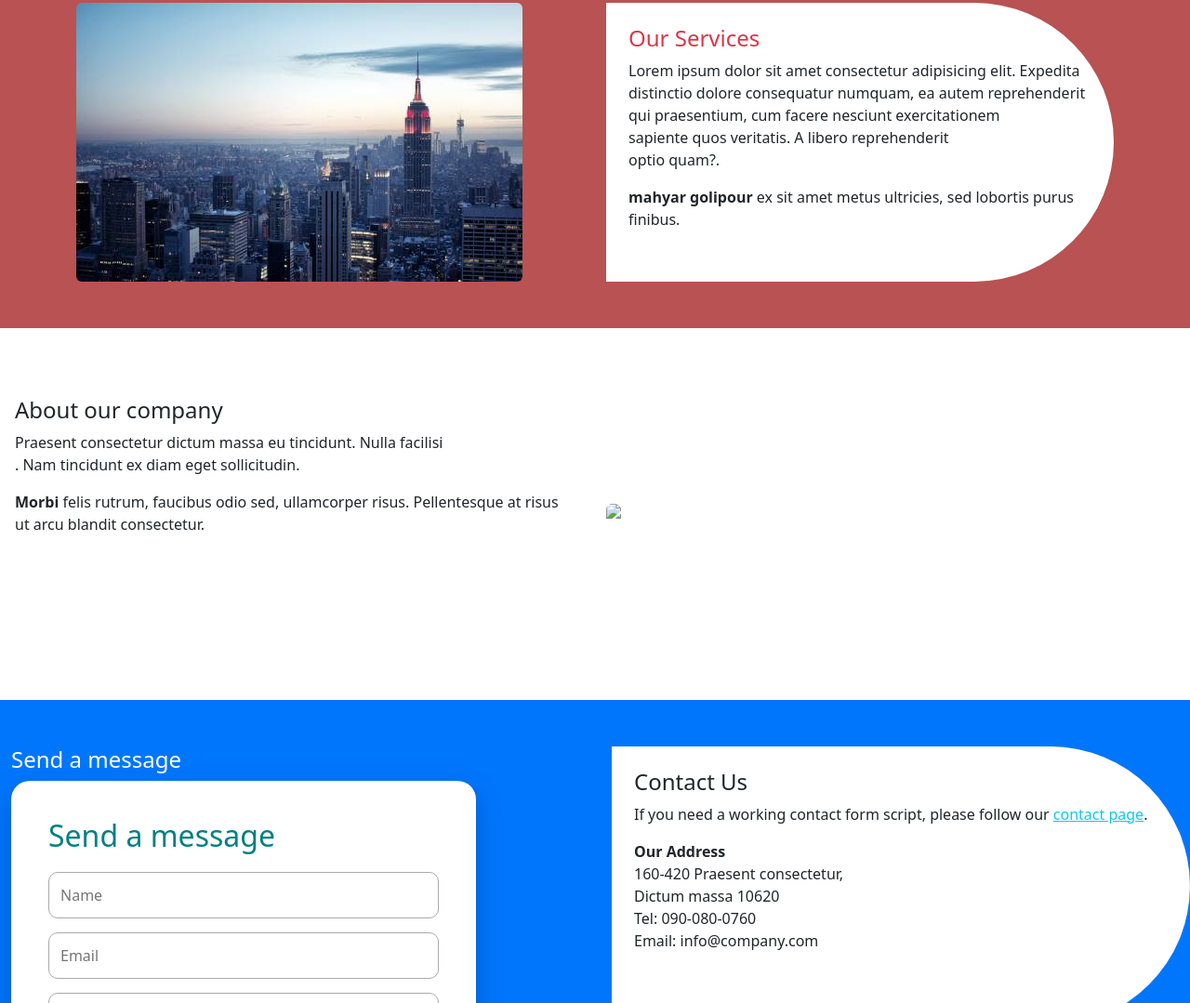
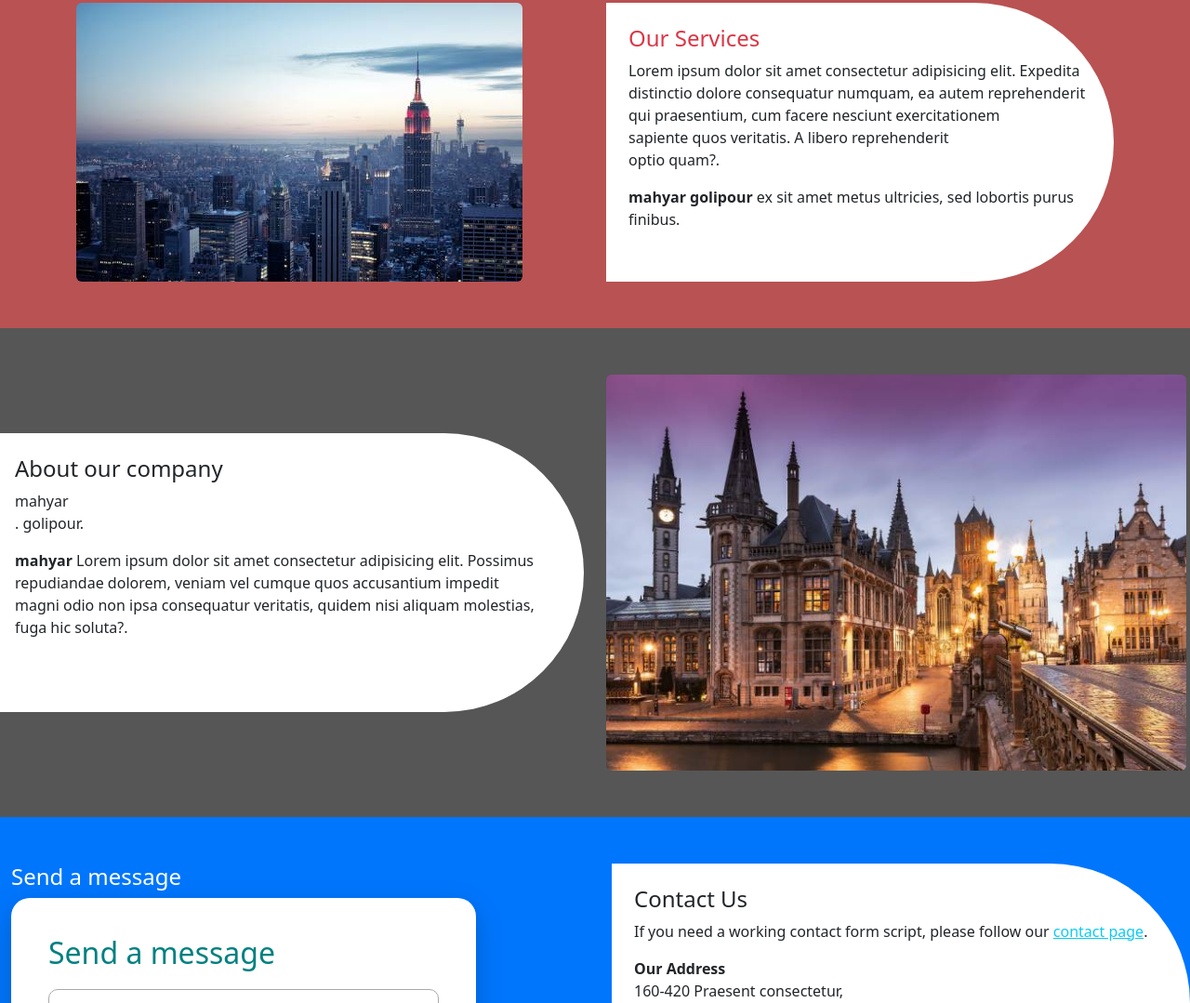
Before and after one commit to mah-hel-yar/my-resome, a plain HTML site: page mahyar.html in a window 1280 px wide. Shown: the part 521-1600 px from the top of the page at 93% size. Drawn offline with nearby package versions, Linux system fonts and the light colour scheme.

Commit message:
اضافه و کامل کردن سکشن سوم

```diff
--- a/assets/style.css
+++ b/assets/style.css
@@ -64,3 +64,9 @@
 .services-section{
   background-color: rgba(178, 64, 64, 0.9);
   background-image:url();}
+  .about-section .overlay{
+    background-color: rgba(68, 68, 68, 0.9); ;
+  }
+  .about-section{
+    background-image:url()
+  }
--- a/mahyar.html
+++ b/mahyar.html
@@ -64,12 +64,12 @@
         <div class="col-md-6 d-flex justify-content-start ps-0">
 <div class="custom-box bg-white text-dark p-4">
            <h4>About our company</h4>
-            <p>Praesent consectetur dictum massa eu tincidunt. Nulla facilisi <br>. Nam tincidunt ex diam eget sollicitudin.</p>
-            <p><strong>Morbi</strong> felis rutrum, faucibus odio sed, ullamcorper risus. Pellentesque at risus ut arcu blandit consectetur.</p>
+            <p>mahyar <br>. golipour.</p>
+            <p><strong>mahyar</strong> Lorem ipsum dolor sit amet consectetur adipisicing elit. Possimus repudiandae dolorem, veniam vel cumque quos accusantium impedit  <br>magni odio non ipsa consequatur veritatis, quidem nisi aliquam molestias,<br> fuga hic soluta?.</p>
           </div>
         </div>
         <div class="col-md-6">
-          <img src="poster_7bdb797b-5e93-4c41-8f16-5b78c9288ba5.jpeg" class="img-fluid rounded" alt="About Image"/>
+          <img src="imgfa_ir__5fd4a729c07c5_1.jpg" class="img-fluid rounded" alt="About Image"/>
         </div>
       </div>
     </div>
```
Also changed, not shown: imgfa_ir__5fd4a729c07c5_1.jpg (added).
